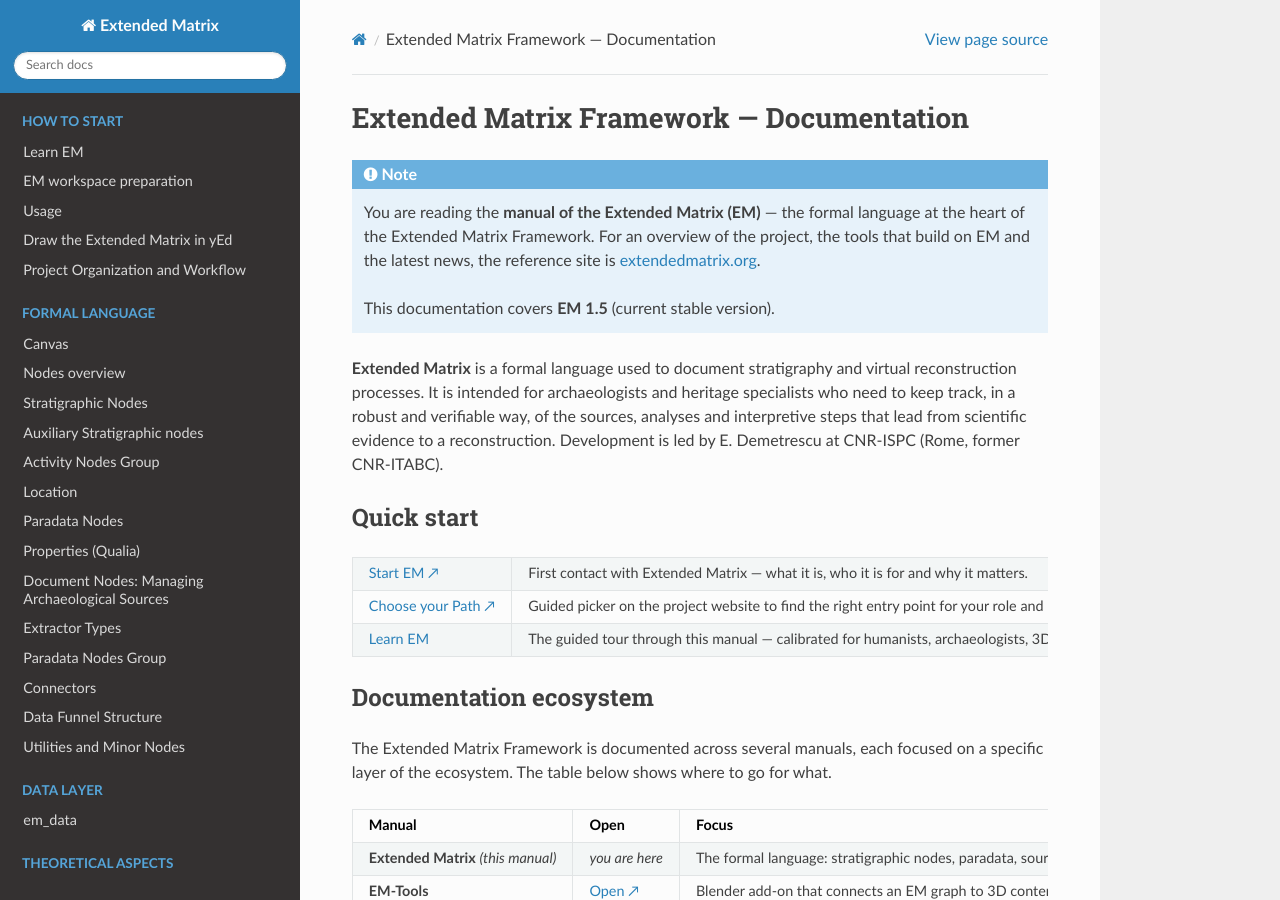
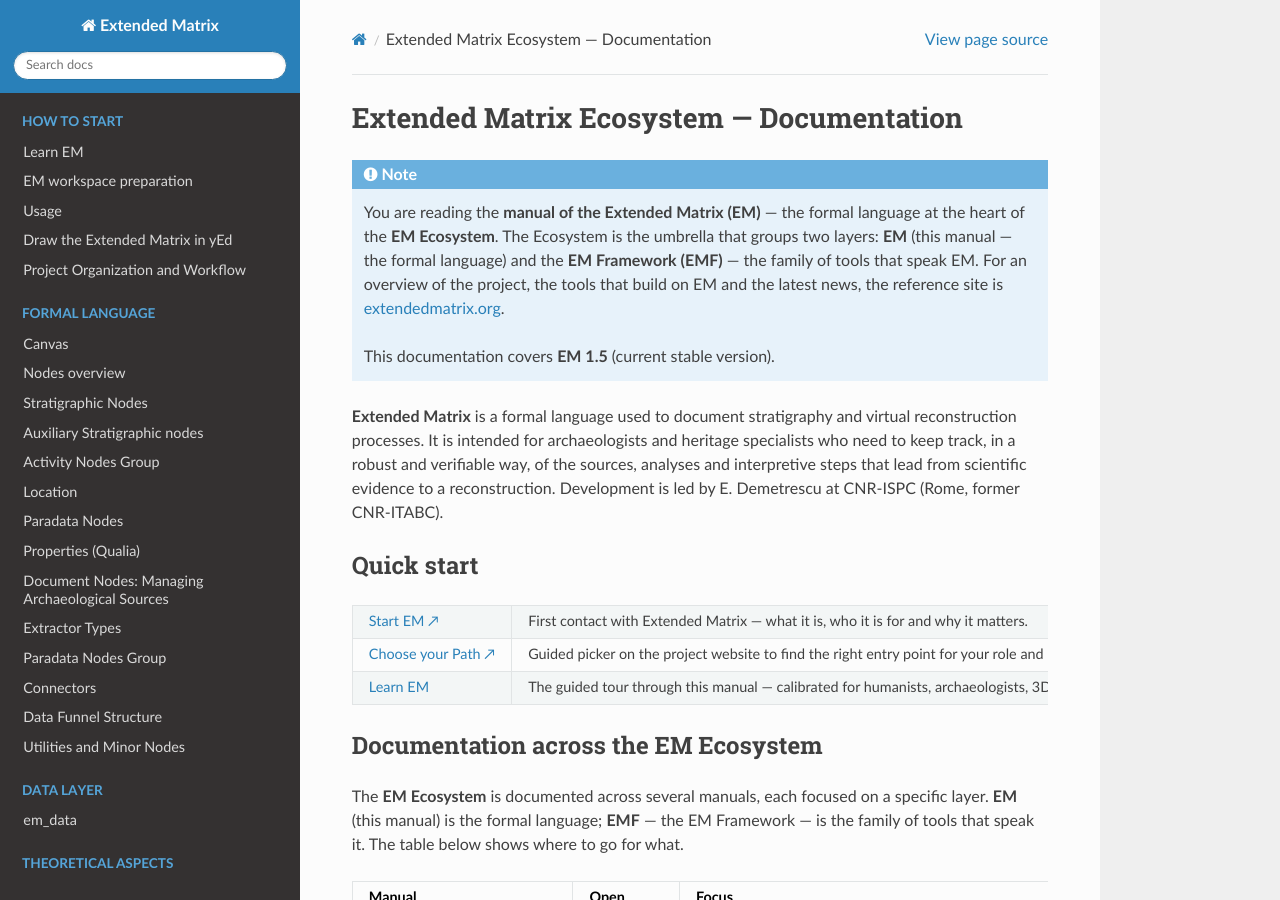
Before and after one commit to zalmoxes-laran/ExtendedMatrix-doc, a Sphinx documentation site: the page built from docs/index.rst, in a window 1280 px wide and 900 px high. Built offline with Sphinx 7.4.7 and the Read the Docs theme 3.1.0, drawn with Linux system fonts in a browser that asks for light colours; pages that are not in the unit, such as notebooks, are missing from menus.

Commit message:
docs(ecosystem): adopt 'EM Ecosystem' as umbrella term
Renames the umbrella from 'Extended Matrix Framework' to 'EM
Ecosystem' so the three layers have distinct names:

  • EM         — the formal language (this manual)
  • EMF        — the EM Framework, the tool family that speaks EM
  • Ecosystem  — the umbrella containing both

Files changed:
  docs/index.rst      — title, intro note, doc-hub section lead
  docs/learn_EM.rst   — trailing table renamed 'The EM Ecosystem —
                        EM + EMF' with intro paragraph clarifying
                        the umbrella-vs-framework distinction

Same edits applied to 1.6 via working-tree (user commits).

```diff
--- a/docs/index.rst
+++ b/docs/index.rst
@@ -1,13 +1,16 @@
 =========================================
-Extended Matrix Framework — Documentation
+Extended Matrix Ecosystem — Documentation
 =========================================
 
 .. note::
 
    You are reading the **manual of the Extended Matrix (EM)** — the formal
-   language at the heart of the Extended Matrix Framework. For an overview
-   of the project, the tools that build on EM and the latest news, the
-   reference site is `extendedmatrix.org <https://www.extendedmatrix.org>`__.
+   language at the heart of the **EM Ecosystem**. The Ecosystem is the
+   umbrella that groups two layers: **EM** (this manual — the formal
+   language) and the **EM Framework (EMF)** — the family of tools that
+   speak EM. For an overview of the project, the tools that build on EM
+   and the latest news, the reference site is
+   `extendedmatrix.org <https://www.extendedmatrix.org>`__.
 
    This documentation covers **EM 1.5** (current stable version).
 
@@ -36,12 +39,13 @@
      - The guided tour through this manual — calibrated for humanists,
        archaeologists, 3D modellers and developers.
 
-Documentation ecosystem
-=======================
+Documentation across the EM Ecosystem
+=====================================
 
-The Extended Matrix Framework is documented across several manuals, each
-focused on a specific layer of the ecosystem. The table below shows where
-to go for what.
+The **EM Ecosystem** is documented across several manuals, each focused on
+a specific layer. **EM** (this manual) is the formal language; **EMF** —
+the EM Framework — is the family of tools that speak it. The table below
+shows where to go for what.
 
 .. list-table::
    :widths: 25 15 60
```
Also changed, not shown: docs/learn_EM.rst (+7 -4 lines).
